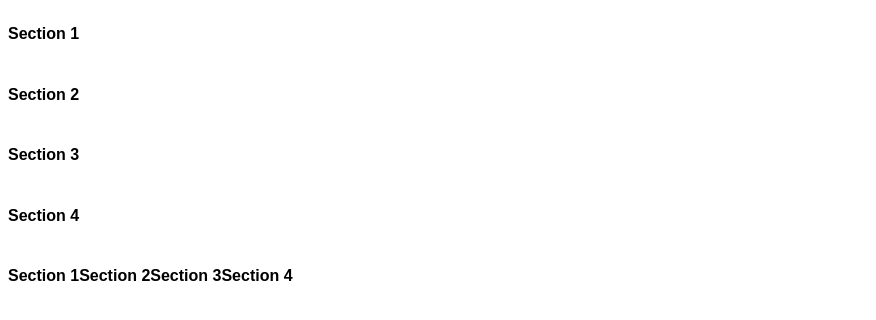
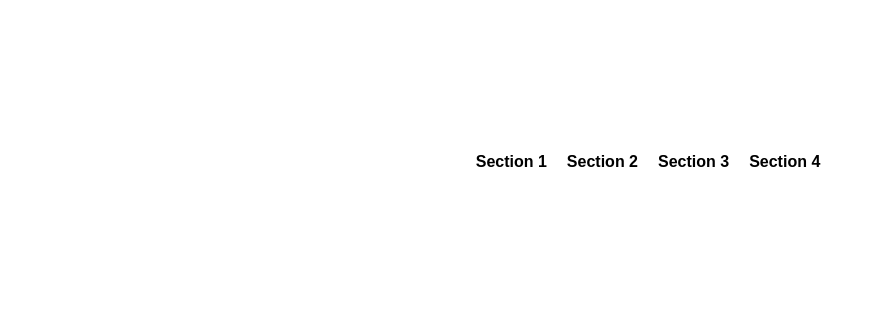
Before and after one commit to Mynot/2_Project_Rubic, a plain HTML site: page index.html in a window 1280 px wide. Shown: the part 260-580 px from the top of the page, without its empty margins (0-876 px from the left). Drawn offline with Linux system fonts and the light colour scheme; files that its build step writes are made by us from their sources; files whose address does not match are found by name.

Commit message:
Style sections

```diff
--- a/css/style-1200.css
+++ b/css/style-1200.css
@@ -16,19 +16,42 @@ html{font-family:Arial, Helvetica, sans-serif}
     grid-area: head;
 }
 
+.midsection{
+    display: flex;
+    flex-direction: row;
+    justify-content:center;
+    align-items:center;
+}
+
 .navigation{
     grid-area: nav;
     position: sticky;
+    width: 10%;
+
     display: flex;
     flex-direction: column;
+    justify-content:center;
+    align-items:center;
+}
+
+.nav{
+    width: 20vw;
 }
 
 .main{
     grid-area: main;
+    width: 90%;
+    display: flex;
+    flex-direction: column;
+    justify-content:center;
+    align-items:center;
 }
 
 .footer{
     grid-area: footer;
     display: flex;
     flex-direction: row;
+    justify-content:center;
+    align-items:center;
+    gap: 20px;
 }
--- a/index.html
+++ b/index.html
@@ -6,7 +6,7 @@
         <meta http-equiv="X-UA-Compatible" content="IE=edge">
         <meta name="viewport" content="width=device-width, initial-scale=1.0">
         <title>Landingpage</title>
-        <link rel="stylesheet" href="style/style.css">
+        <link rel="stylesheet" href="css/style.css">
     </head>
 
     <body class="container">
@@ -15,6 +15,7 @@
                 Programming
             </h1>
         </div>
+        <div class="midsection">
             <nav class="navigation">
                 <div class="nav" id="Button_1">
                     <h4>Section 1</h4>
@@ -43,6 +44,7 @@
 
                 </div>
             </div>
+        </div>
         <nav class="footer">
 
             <div class="nav-foot" id="Button_1">
```
Lines whose indentation alone changed are shown as unchanged.
